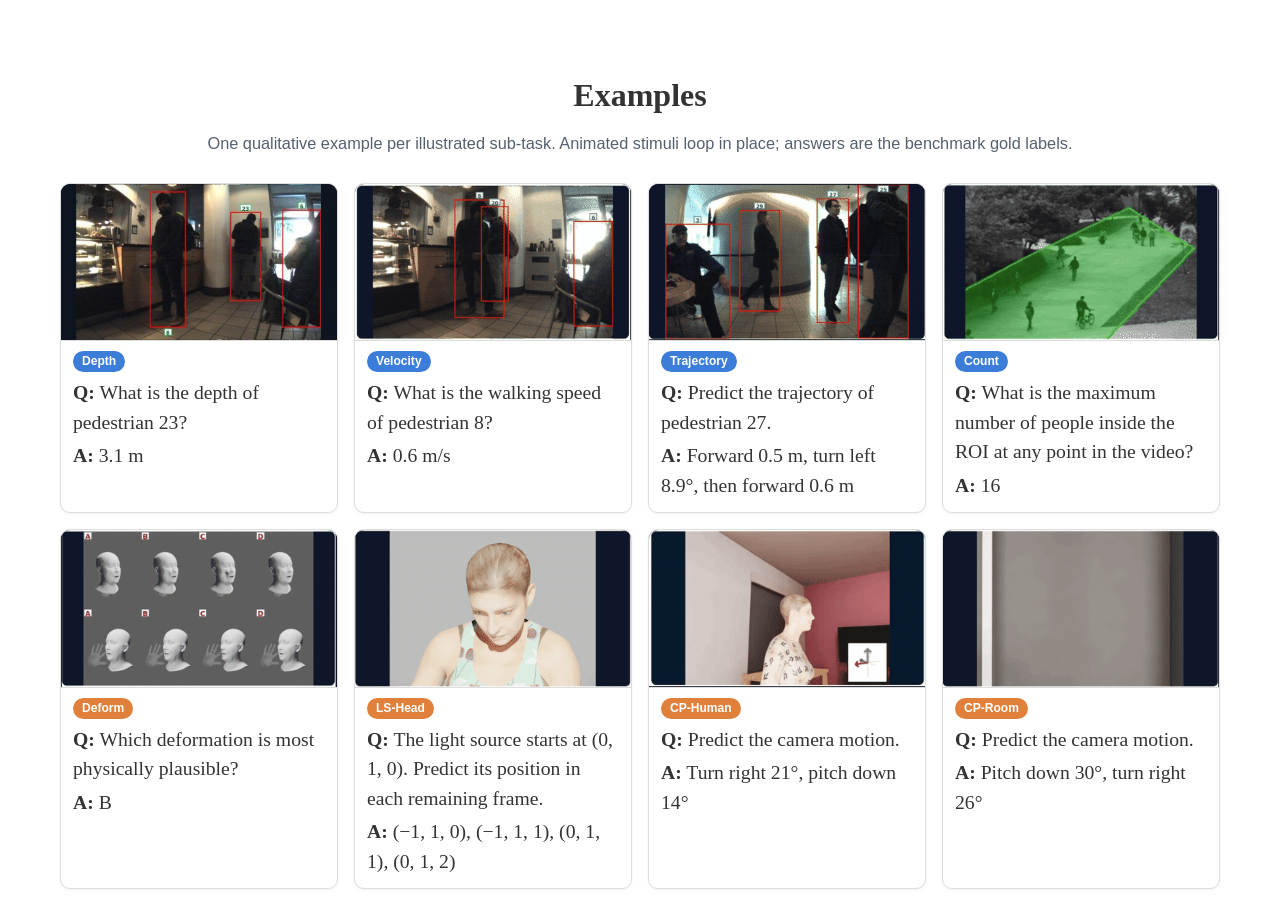
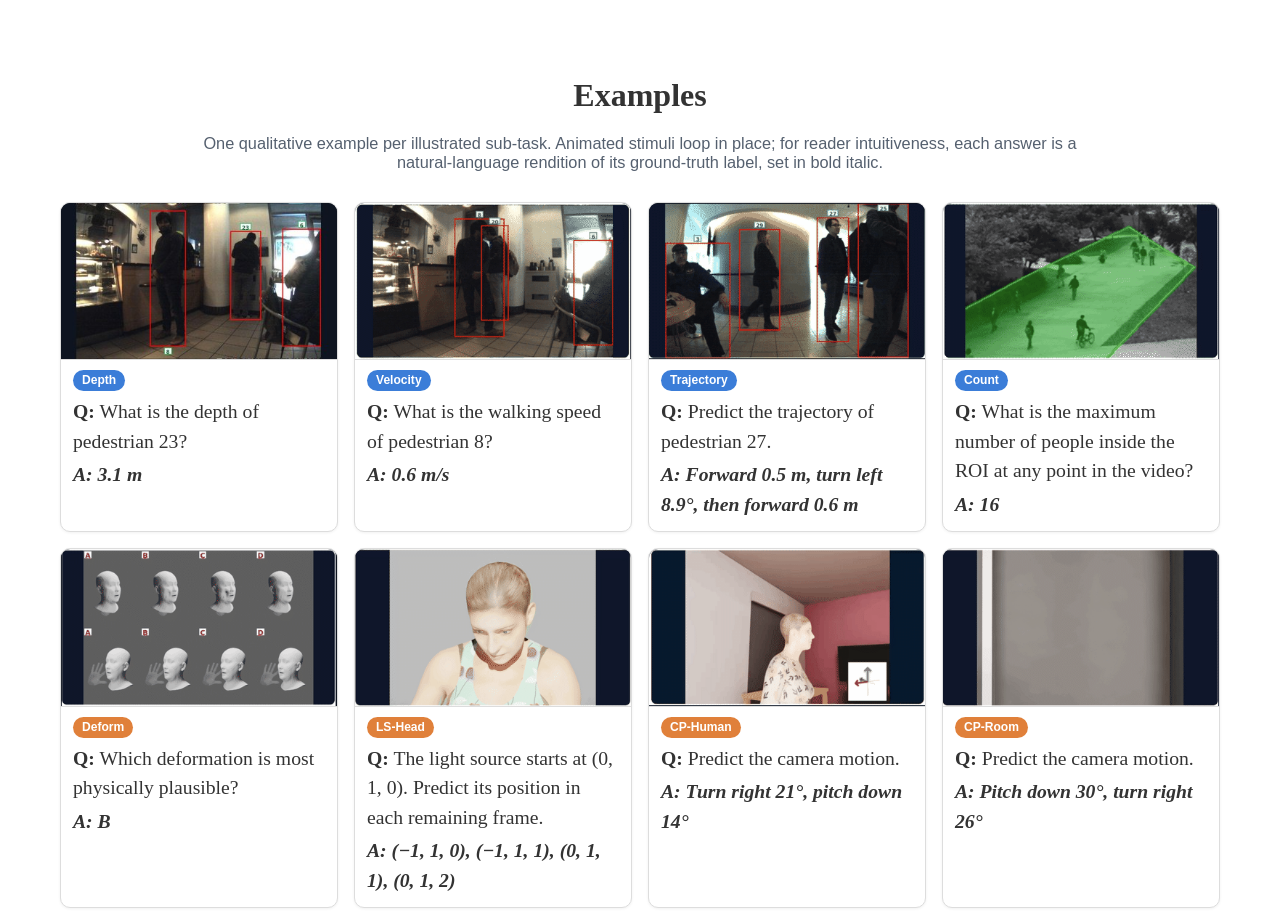
Before and after one commit to zhangym0213/HumanPhys, a plain HTML site: page index.html in a window 1280 px wide. Shown: the part 2200-3111 px from the top of the page. Drawn offline with Linux system fonts and the light colour scheme; some icons are missing.

Commit message:
Examples: caption rewording; answers as natural-language GT in bold italic

```diff
--- a/index.html
+++ b/index.html
@@ -143,7 +143,8 @@
         <h2>Examples</h2>
         <p class="section-lead">
             One qualitative example per illustrated sub-task. Animated stimuli loop in place;
-            answers are the benchmark gold labels.
+            for reader intuitiveness, each answer is a natural-language rendition of its
+            ground-truth label, set in bold italic.
         </p>
         <div class="examples-grid">
             <figure class="example-card">
--- a/style.css
+++ b/style.css
@@ -1279,7 +1279,7 @@ p {
 .example-tag.g2 { background: #e0803a; }
 
 .example-q { margin: 0 0 4px; color: var(--text); }
-.example-a { margin: 0; }
+.example-a { margin: 0; font-weight: 700; font-style: italic; }
 
 @media (max-width: 1000px) {
     .examples-grid { grid-template-columns: repeat(2, 1fr); }
```
